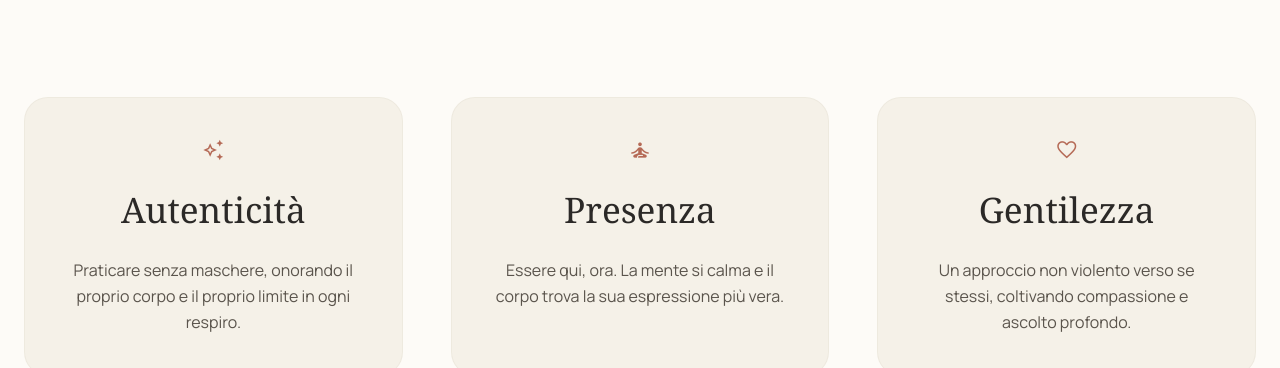
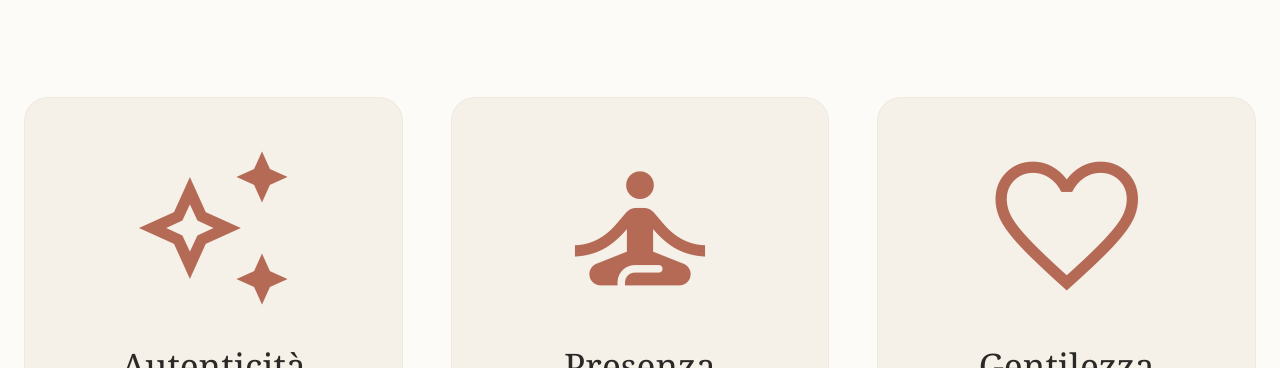
Before and after one commit to arcadialab-web/web-test, a React (Vite) app: page / in a window 1280 px wide. Shown: the part 1200-1568 px from the top of the page. Built offline with nearby package versions, Linux system fonts and the light colour scheme.

Commit message:
feat(Philosophy): Increase icon size for better visual impact
The icons within the Philosophy section were scaled up to improve their prominence and aesthetic appeal, enhancing the overall user experience of the Arcadia Lab website.

```diff
--- a/src/components/Philosophy.tsx
+++ b/src/components/Philosophy.tsx
@@ -11,21 +11,21 @@ export default function Philosophy() {
         </div>
         <div className="grid md:grid-cols-3 gap-12">
           <div className="p-10 bg-surface-container-low rounded-xl space-y-6 transition-all hover:-translate-y-2 duration-500 border border-outline-variant/30 text-center flex flex-col items-center">
-            <span className="material-symbols-outlined text-6xl text-primary font-light">auto_awesome</span>
+            <span className="material-symbols-outlined text-primary font-light" style={{ fontSize: '180px' }}>auto_awesome</span>
             <h3 className="text-2xl font-serif">Autenticità</h3>
             <p className="text-on-surface-variant leading-relaxed">
               Praticare senza maschere, onorando il proprio corpo e il proprio limite in ogni respiro.
             </p>
           </div>
           <div className="p-10 bg-surface-container-low rounded-xl space-y-6 transition-all hover:-translate-y-2 duration-500 border border-outline-variant/30 text-center flex flex-col items-center">
-            <span className="material-symbols-outlined text-6xl text-primary font-light">self_improvement</span>
+            <span className="material-symbols-outlined text-primary font-light" style={{ fontSize: '180px' }}>self_improvement</span>
             <h3 className="text-2xl font-serif">Presenza</h3>
             <p className="text-on-surface-variant leading-relaxed">
               Essere qui, ora. La mente si calma e il corpo trova la sua espressione più vera.
             </p>
           </div>
           <div className="p-10 bg-surface-container-low rounded-xl space-y-6 transition-all hover:-translate-y-2 duration-500 border border-outline-variant/30 text-center flex flex-col items-center">
-            <span className="material-symbols-outlined text-6xl text-primary font-light">favorite</span>
+            <span className="material-symbols-outlined text-primary font-light" style={{ fontSize: '180px' }}>favorite</span>
             <h3 className="text-2xl font-serif">Gentilezza</h3>
             <p className="text-on-surface-variant leading-relaxed">
               Un approccio non violento verso se stessi, coltivando compassione e ascolto profondo.
```
